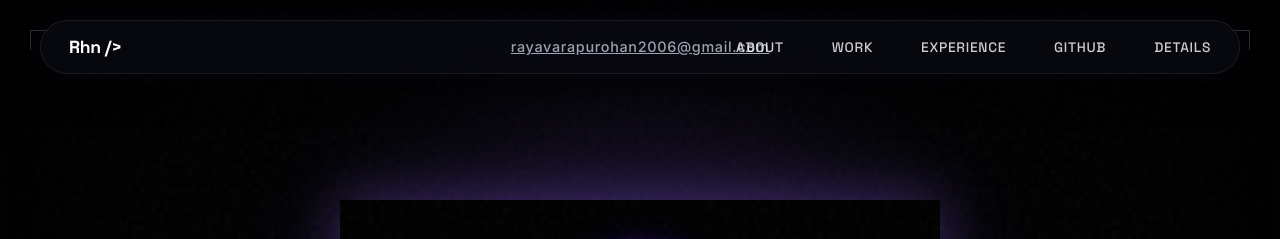
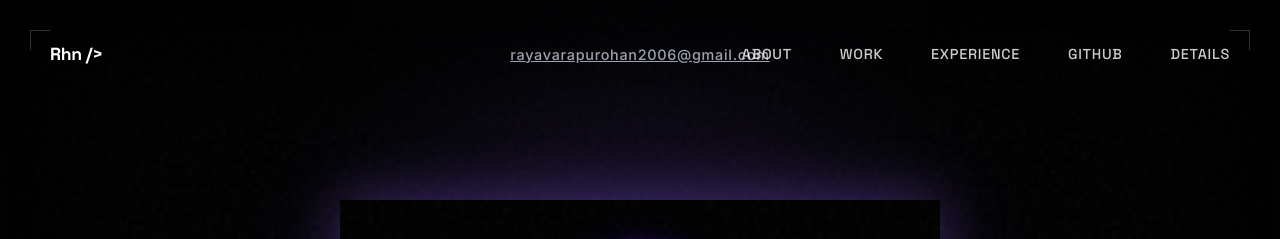
Before and after one commit to ByteWizard750/portfolio-website, a website built with Vite: page index.html in a window 1280 px wide. Shown: the top 239 px of the page. Built offline with nearby package versions, Linux system fonts and the light colour scheme; some packages are replaced by stand-ins of ours; animation ran at ten frames a second.

Commit message:
fix(nav): remove desktop rounded capsule container and restore original open blueprint header

```diff
--- a/style.css
+++ b/style.css
@@ -165,11 +165,9 @@ body::after {
 /* 5. UI Elements */
 .fixed-nav {
   position: fixed;
-  top: 20px;
-  left: 40px;
-  right: 40px;
-  height: 54px;
-  padding: 0 28px;
+  top: 40px;
+  left: 50px;
+  right: 50px;
   display: flex;
   justify-content: space-between;
   align-items: center;
@@ -177,20 +175,26 @@ body::after {
   font-family: var(--font-display);
   font-weight: 500;
   letter-spacing: 0.05em;
-  font-size: 0.86rem;
-  background: rgba(10, 10, 18, 0.78);
-  backdrop-filter: blur(20px) saturate(180%);
-  -webkit-backdrop-filter: blur(20px) saturate(180%);
-  border: 1px solid rgba(255, 255, 255, 0.08);
-  border-radius: 999px;
-  box-shadow: 0 12px 35px rgba(0, 0, 0, 0.65), 0 0 24px rgba(139, 92, 246, 0.08);
-  transition: all 0.3s ease;
+  font-size: 0.9rem;
 }
 .logo { font-weight: 700; font-size: 1.1rem; letter-spacing: -0.02em; }
-.contact-center { position: absolute; left: 50%; transform: translateX(-50%); color: var(--text-secondary); font-family: var(--font-sans); font-size: 0.9rem; }
+.contact-center {
+  position: absolute;
+  left: 50%;
+  transform: translateX(-50%);
+  color: var(--text-secondary);
+  font-family: var(--font-sans);
+  font-size: 0.9rem;
+  white-space: nowrap;
+}
 .nav-links { display: flex; gap: 3rem; }
 .nav-links a { text-decoration: none; color: var(--text-primary); opacity: 0.8; transition: opacity 0.3s; }
 .nav-links a:hover { opacity: 1; }
+
+@media (max-width: 1150px) and (min-width: 769px) {
+  .contact-center { display: none; }
+  .nav-links { gap: 1.8rem; }
+}
 
 .sidebar-socials { position: fixed; left: 50px; top: 50%; transform: translateY(-50%); display: flex; flex-direction: column; gap: 2rem; z-index: 100; }
 .sidebar-socials a { color: var(--text-primary); opacity: 0.6; transition: 0.3s; display: block; }
```
